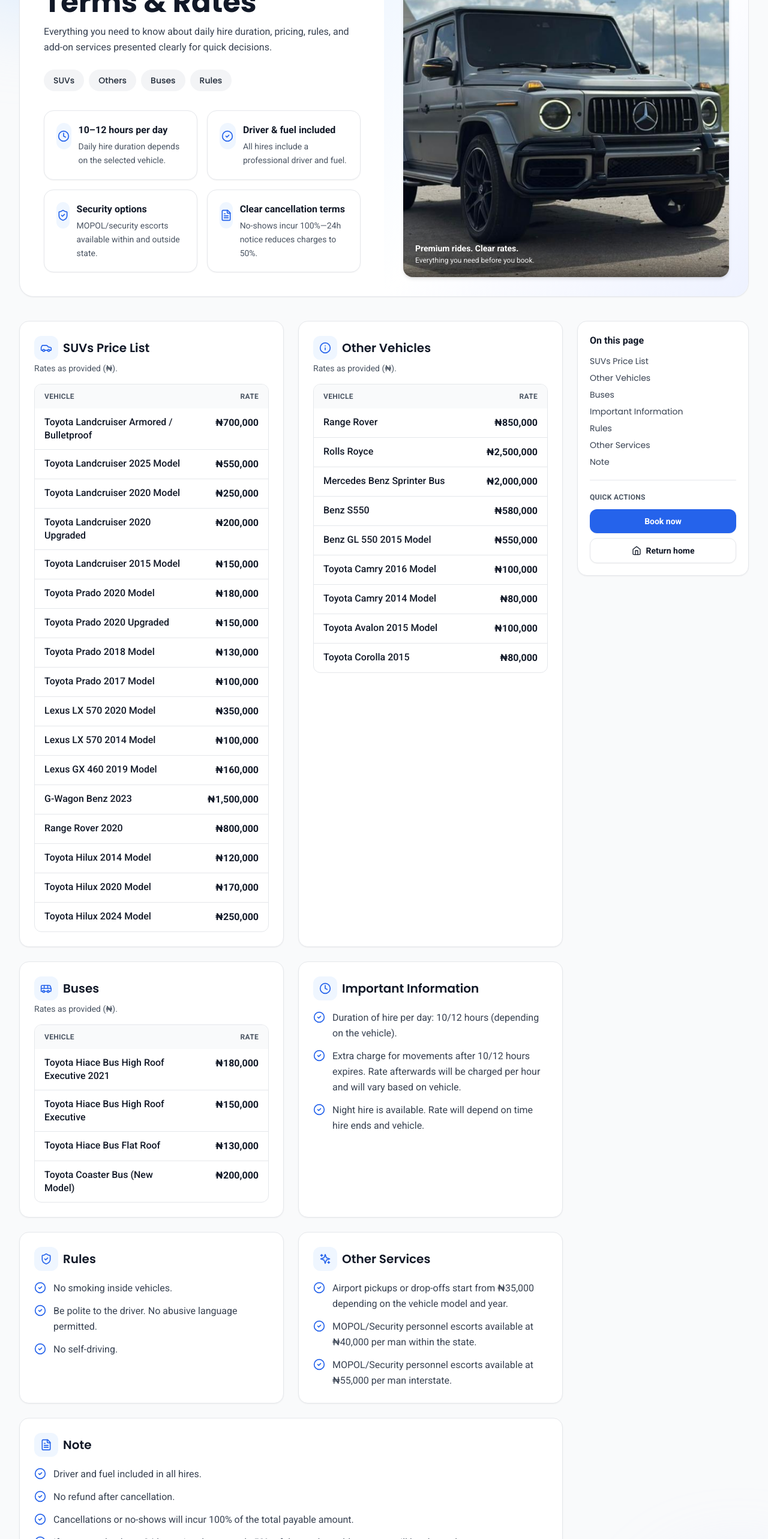
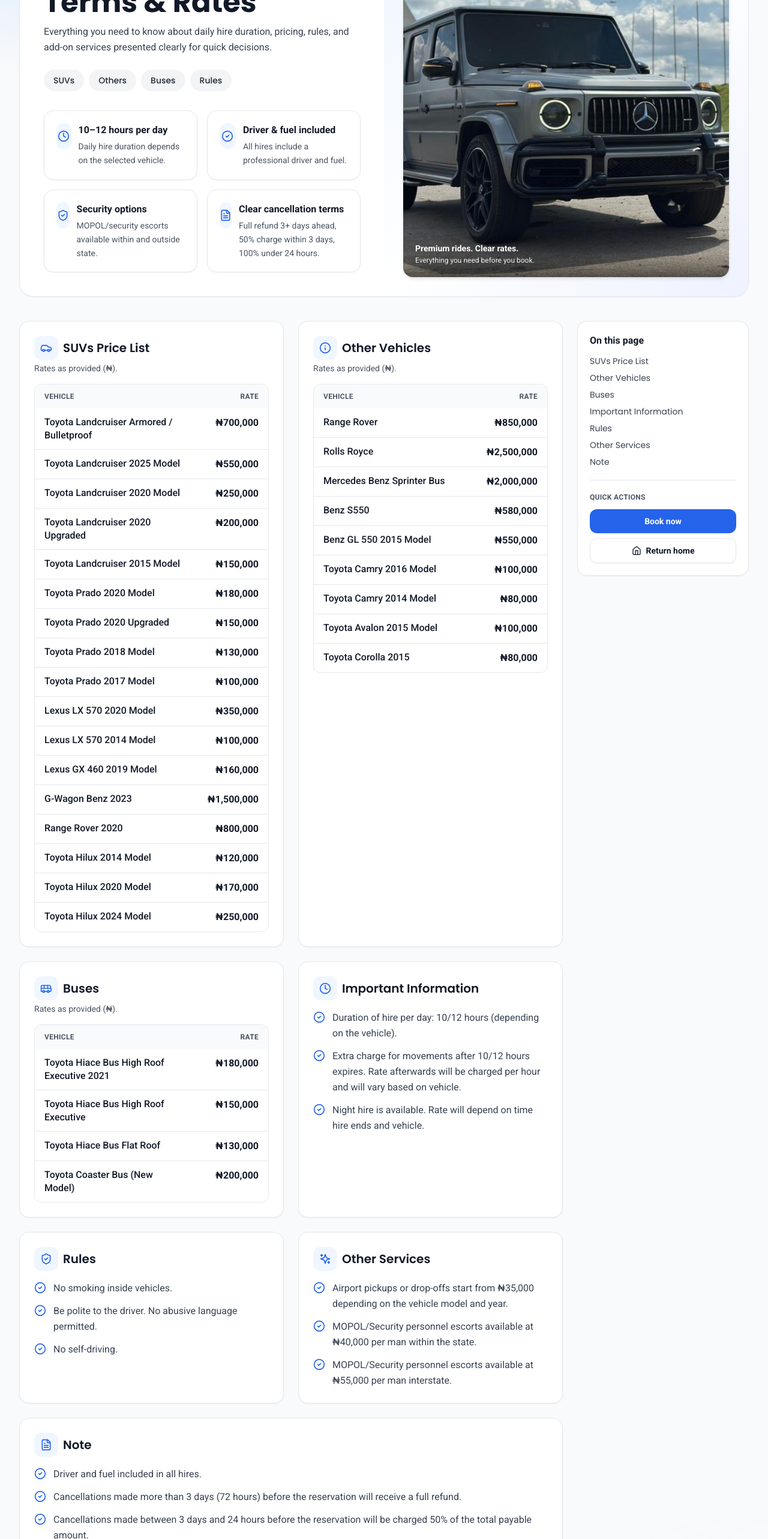
Before and after one commit to BeamX-Solutions/perficient-logistics, a React (Vite) app: page /terms in a window 1280 px wide. Shown: the part 234-2800 px from the top of the page at 60% size. Built offline with nearby package versions, Linux system fonts and the light colour scheme; no server answers.

Commit message:
Update cancellation and refund policy wording
Full refund more than 3 days (72 hours) ahead, 50% charge between 3 days
and 24 hours, 100% charge under 24 hours or for no-shows. Applied to
the Terms page, its summary card, the booking agreement checkbox and
the December offer terms.

```diff
--- a/src/components/BookingForm.tsx
+++ b/src/components/BookingForm.tsx
@@ -1091,7 +1091,7 @@ function StepReview({
             </Link>
             {offer
               ? ', and the December offer terms above.'
-              : ', including the cancellation policy (100% charge for no-shows, 50% if cancelled 24+ hours in advance).'}
+              : ', including the cancellation policy (full refund if cancelled more than 3 days ahead, 50% charge between 3 days and 24 hours, 100% charge under 24 hours or for no-shows).'}
           </span>
         </label>
         {showTermsError && !agreedToTerms && (
--- a/src/data/offers.ts
+++ b/src/data/offers.ts
@@ -50,7 +50,7 @@ export const OFFER_TERMS: string[] = [
   'Up to 10 hours per day. Unused hours cannot be carried over to another day.',
   'Extra time beyond 10 hours in a day is charged at ₦20,000 per hour.',
   'Package days must be used consecutively.',
-  'Full refund if you cancel at least 3 days before your start date.',
+  'Full refund if you cancel more than 3 days (72 hours) before your start date.',
 ];
 
 /** States the offers run in, as named by stateOf() in BookingForm. */
--- a/src/pages/TermsPage.tsx
+++ b/src/pages/TermsPage.tsx
@@ -144,9 +144,9 @@ export function TermsPage() {
 
   const notes: string[] = [
     'Driver and fuel included in all hires.',
-    'No refund after cancellation.',
-    'Cancellations or no-shows will incur 100% of the total payable amount.',
-    'If you cancel at least 24 hours in advance, only 50% of the total payable amount will be charged.',
+    'Cancellations made more than 3 days (72 hours) before the reservation will receive a full refund.',
+    'Cancellations made between 3 days and 24 hours before the reservation will be charged 50% of the total payable amount.',
+    'Cancellations made less than 24 hours before the reservation, and no-shows, will be charged 100% of the total payable amount. No refund will be given.',
     'Interstate travel costs more and is dependent on destination, vehicle model and model year.',
     'Day hire expires at 9pm; therefore, any movement after 9pm is considered as night hire.',
   ];
@@ -284,7 +284,7 @@ export function TermsPage() {
                     delayMs={400}
                     icon={<FileText className="h-5 w-5" />}
                     title="Clear cancellation terms"
-                    description="No-shows incur 100%—24h notice reduces charges to 50%."
+                    description="Full refund 3+ days ahead, 50% charge within 3 days, 100% under 24 hours."
                   />
                 </div>
               </div>
```
